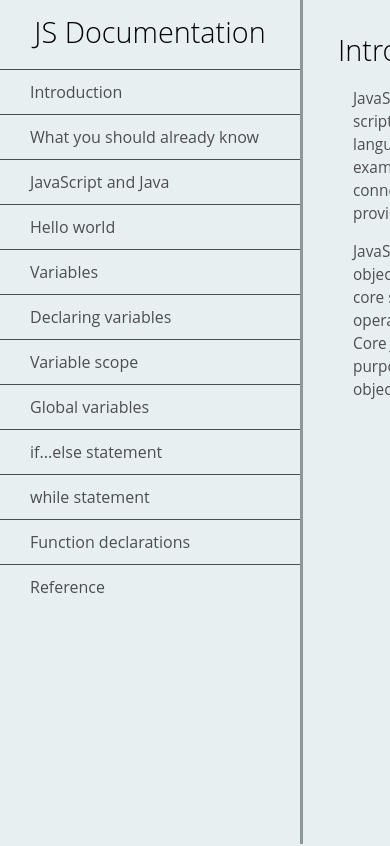
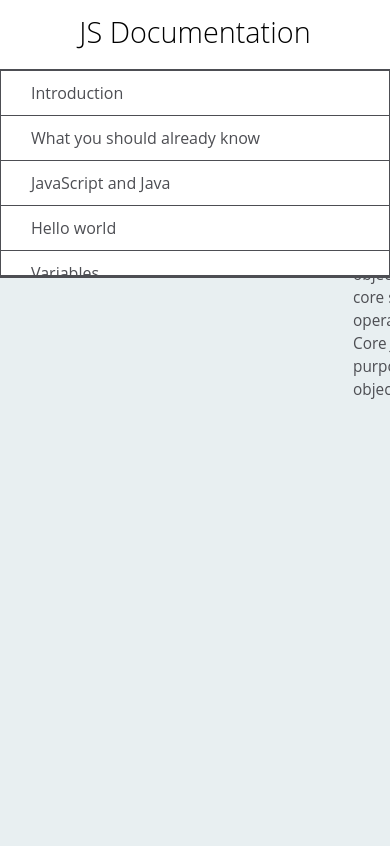
Before and after one commit to Yinkusadel/14-fcc-technical-documentation-page, a website: page index.html in a window 390 px wide. Shown: the top 846 px of the page. Drawn offline with Linux system fonts and the light colour scheme.

Commit message:
media query and navbar id added

```diff
--- a/styles.css
+++ b/styles.css
@@ -38,6 +38,10 @@ header {
   overflow-x: hidden;
 }
 
+section li {
+  margin: 15px 0 0 20px;
+}
+
 #navbar li {
   color: #4d4e53;
   border-top: 1px solid;
@@ -67,10 +71,6 @@ section article {
   font-size: 0.96em;
 }
 
-section li {
-    margin: 15px 0px 0px 20px;
-  }
-
 code {
   display: block;
   text-align: left;
@@ -84,3 +84,23 @@ section li {
   margin: 10px;
   border-radius: 5px;
 }
+
+@media only screen and (max-width: 815px) {
+    /* For mobile phones: */
+    #navbar ul {
+      border: 1px solid;
+      height: 207px;
+    }
+
+    #navbar {
+      background-color: white;
+      position: absolute;
+      top: 0;
+      padding: 0;
+      margin: 0;
+      width: 100%;
+      max-height: 275px;
+      border: none;
+      z-index: 1;
+      border-bottom: 2px solid;
+    }
```
Lines whose indentation alone changed are shown as unchanged.
